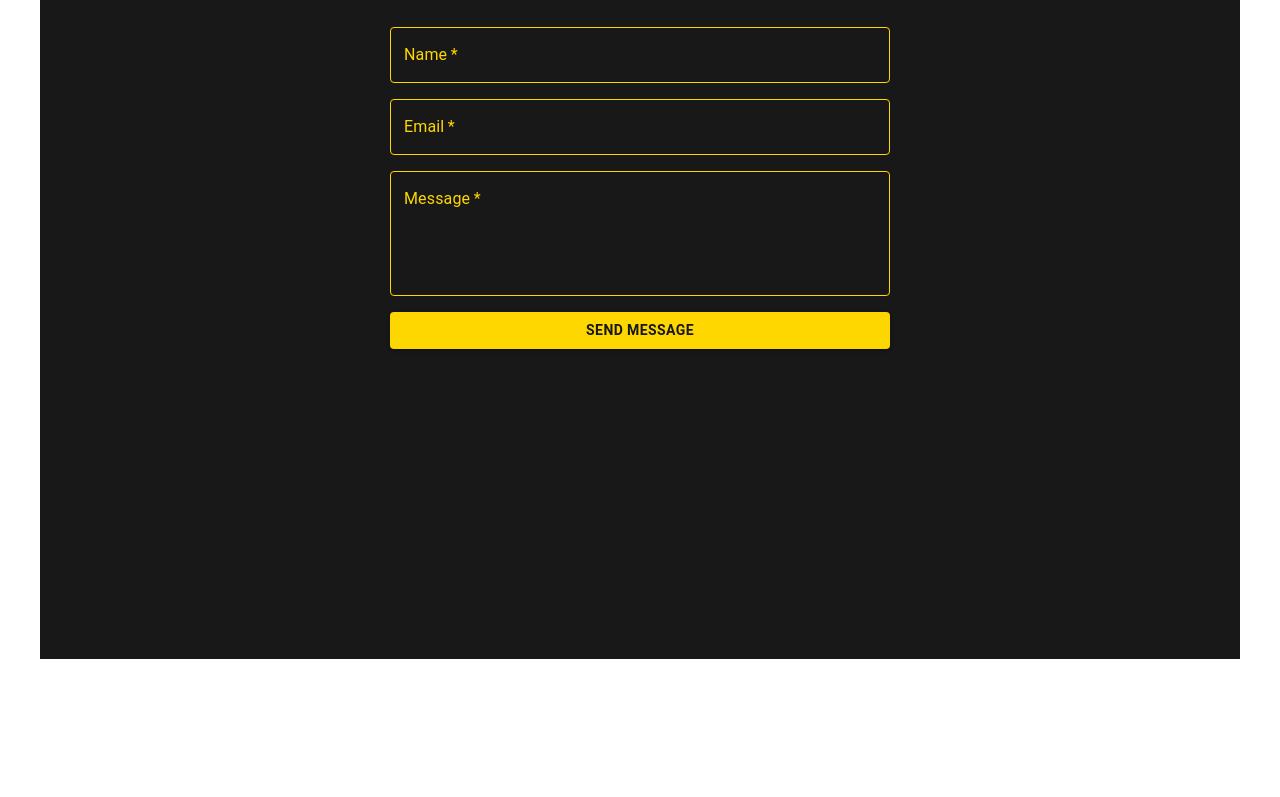
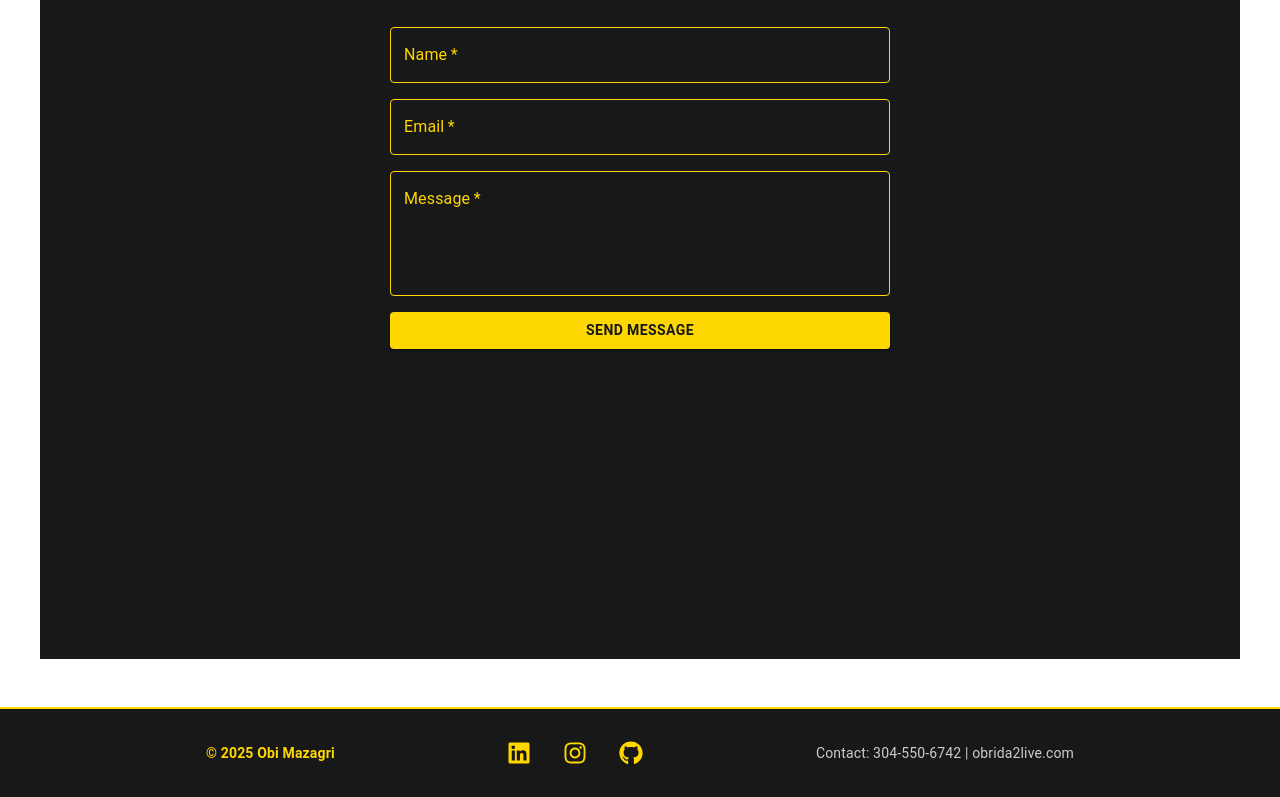
Before and after one commit to mazagri3/react-portfolio-2, a React (Create React App) app: page /contact in a window 1280 px wide. Shown: the part 207-1004 px from the top of the page. Before the commit the page ends 866 px from the top, so only its background shows below. Built offline with nearby package versions, Linux system fonts and the light colour scheme.

Commit message:
feat: Added Footer with social links and contact info. Integrated into app layout. Instructor comments included.

```diff
--- a/src/App.tsx
+++ b/src/App.tsx
@@ -8,6 +8,7 @@ import Hero from './pages/Hero';
 import Resume from './pages/Resume';
 import Contact from './pages/Contact';
 import Navbar from './components/Navbar';
+import Footer from './components/Footer';
 // Components (to be created)
 // import Navbar from './components/Navbar';
 // import Footer from './components/Footer';
@@ -40,7 +41,7 @@ function App() {
           </Routes>
         </Box>
       </Container>
-      {/* <Footer /> */}
+      <Footer />
     </Router>
   );
 }
--- /dev/null
+++ b/src/components/Footer.tsx
@@ -0,0 +1,34 @@
+import React from 'react';
+import { Box, Typography, Stack, Link, IconButton } from '@mui/material';
+import { FaLinkedin, FaInstagram, FaGithub } from 'react-icons/fa';
+
+// For Instructor:
+// - This Footer uses Material UI for a modern, responsive look with gold accents.
+// - Displays social links (LinkedIn, Instagram, GitHub) and contact info.
+// - Ready for further customization.
+
+const Footer: React.FC = () => (
+  <Box sx={{ bgcolor: '#181818', color: 'gold', py: 3, borderTop: '2px solid gold', mt: 6 }}>
+    <Stack direction={{ xs: 'column', sm: 'row' }} spacing={2} alignItems="center" justifyContent="space-between" maxWidth={900} mx="auto" px={2}>
+      <Typography variant="body2" fontWeight={700}>
+        &copy; {new Date().getFullYear()} Obi Mazagri
+      </Typography>
+      <Stack direction="row" spacing={2} alignItems="center">
+        <IconButton component={Link} href="https://www.linkedin.com/in/ob-mazagri-42225a242/" target="_blank" rel="noopener" sx={{ color: 'gold' }}>
+          <FaLinkedin size={24} />
+        </IconButton>
+        <IconButton component={Link} href="https://www.instagram.com/ob_mazagri47/" target="_blank" rel="noopener" sx={{ color: 'gold' }}>
+          <FaInstagram size={24} />
+        </IconButton>
+        <IconButton component={Link} href="https://github.com/mazagri3" target="_blank" rel="noopener" sx={{ color: 'gold' }}>
+          <FaGithub size={24} />
+        </IconButton>
+      </Stack>
+      <Typography variant="body2" color="#ccc">
+        Contact: 304-550-6742 | obrida2live.com
+      </Typography>
+    </Stack>
+  </Box>
+);
+
+export default Footer;
```
